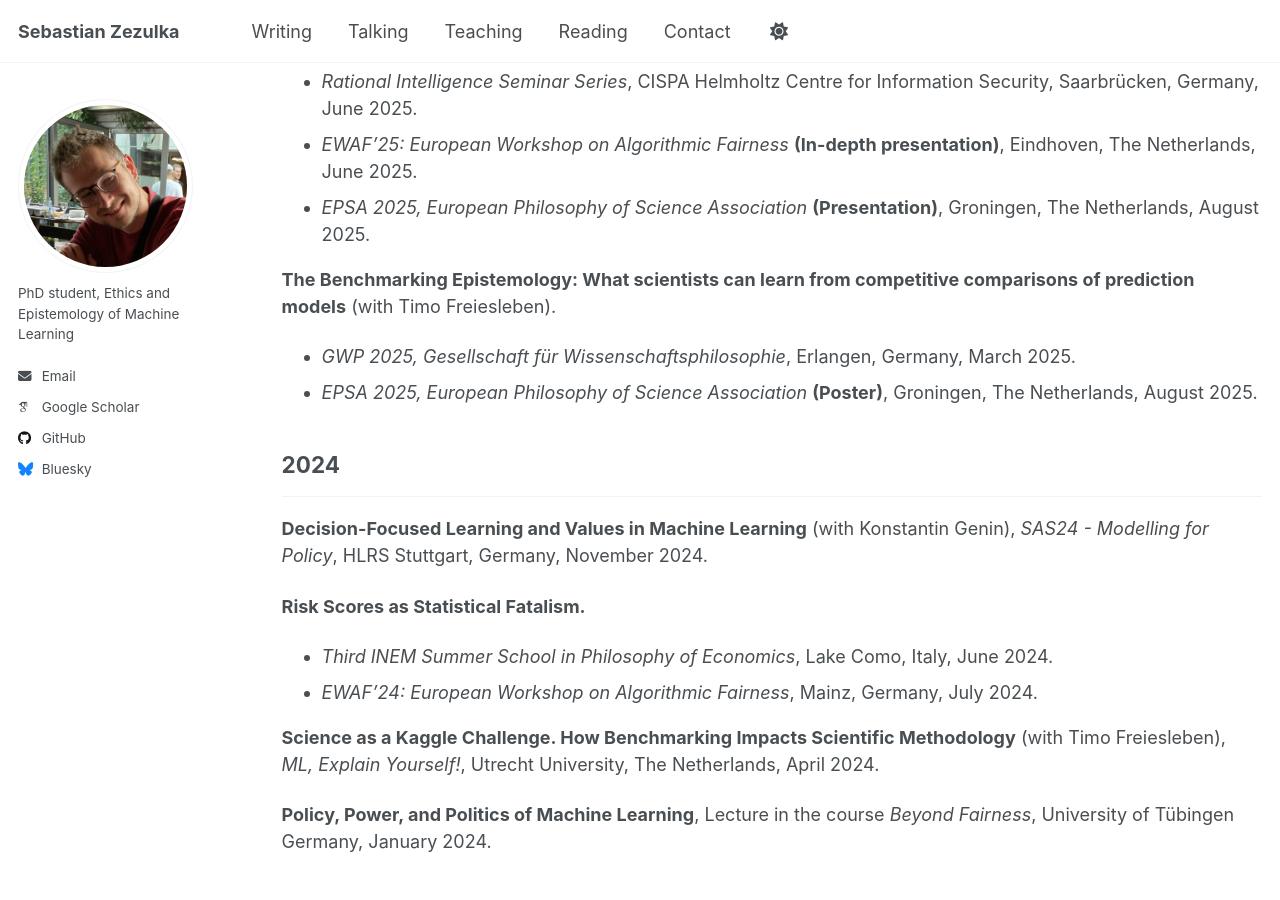
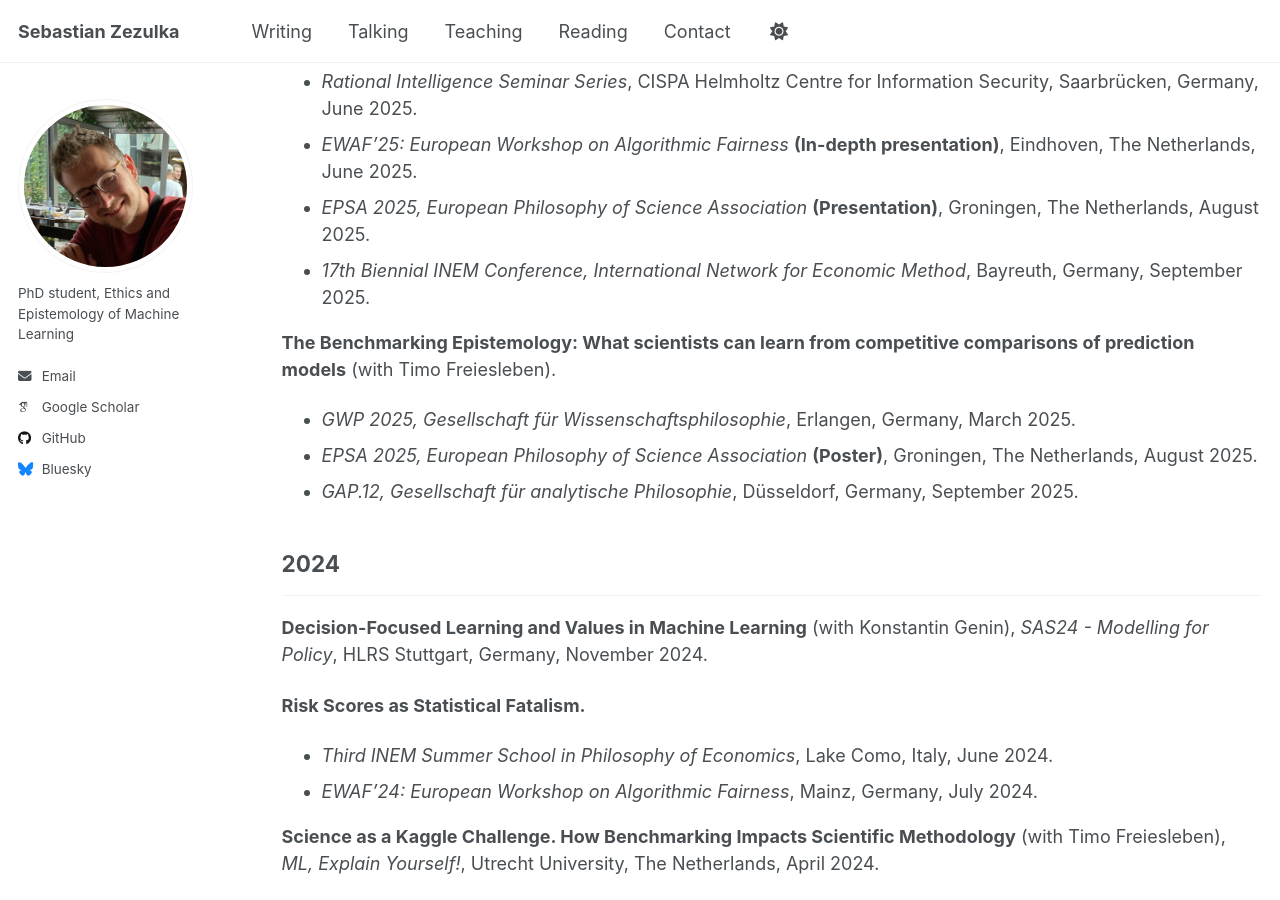
Before and after one commit to sezezulka/sezezulka.github.io, a Jekyll site: the page built from _pages/talks.md, in a window 1280 px wide and 900 px high, scrolled down 389 px. Built offline with Jekyll 4.4.1, drawn with Linux system fonts in a browser that asks for light colours; some web fonts are replaced; a script that is not in the unit is left out.

Commit message:
Update talks.md

```diff
--- a/_pages/talks.md
+++ b/_pages/talks.md
@@ -16,10 +16,12 @@ author_profile: true
 - *Rational Intelligence Seminar Series*, CISPA Helmholtz Centre for Information Security, Saarbrücken, Germany, June 2025.
 - *EWAF'25: European Workshop on Algorithmic Fairness* **(In-depth presentation)**, Eindhoven, The Netherlands, June 2025.
 - *EPSA 2025, European Philosophy of Science Association* **(Presentation)**, Groningen, The Netherlands, August 2025.
+- *17th Biennial INEM Conference, International Network for Economic Method*, Bayreuth, Germany, September 2025.
 
 **The Benchmarking Epistemology: What scientists can learn from competitive comparisons of prediction models** (with Timo Freiesleben).
 - *GWP 2025, Gesellschaft für Wissenschaftsphilosophie*, Erlangen, Germany, March 2025.
 - *EPSA 2025, European Philosophy of Science Association* **(Poster)**, Groningen, The Netherlands, August 2025.
+- *GAP.12, Gesellschaft für analytische Philosophie*, Düsseldorf, Germany, September 2025.
 
 ## 2024
 ---
```
